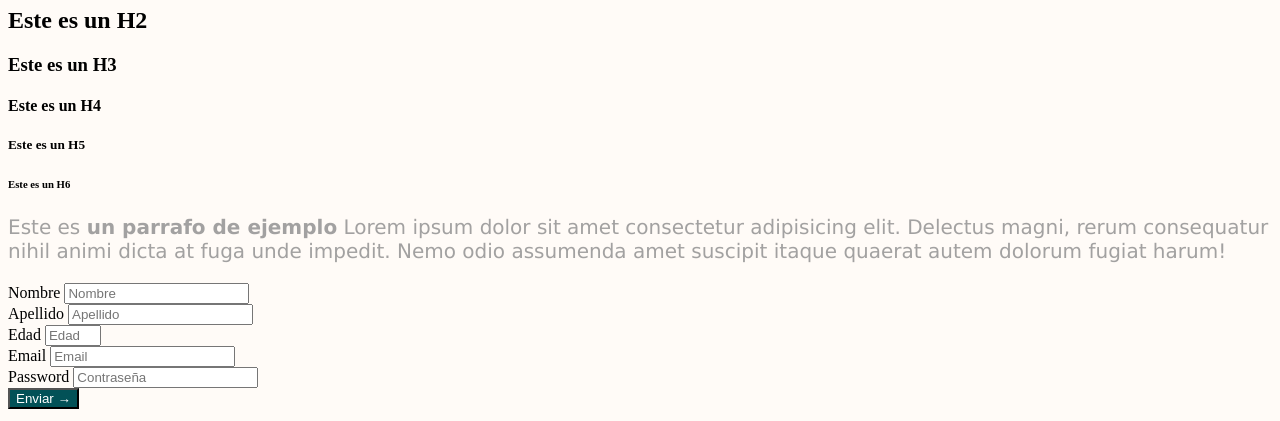
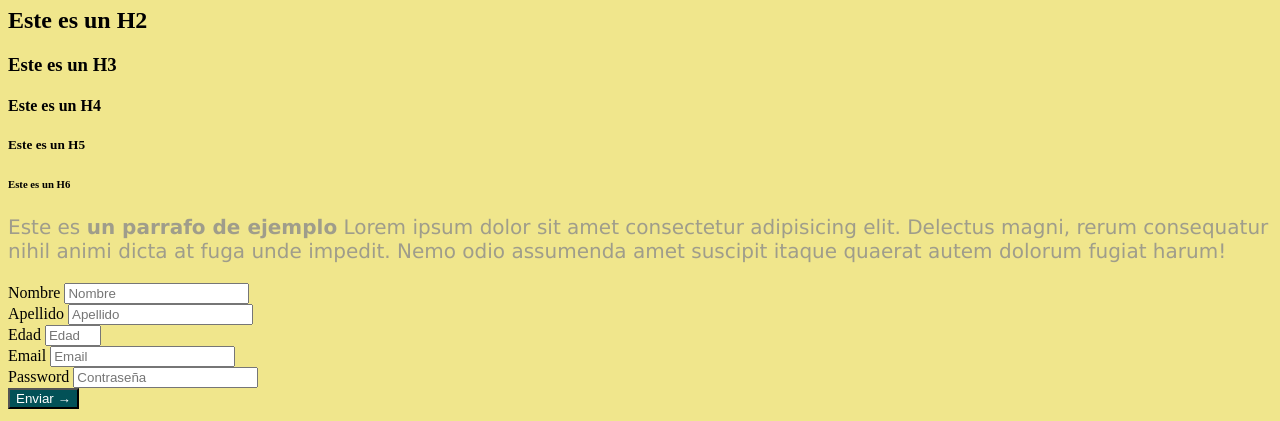
Before and after one commit to ErickCM14/Santander-S1, a plain HTML site: page index.html in a window 1280 px wide. Shown: the part 430-851 px from the top of the page. Drawn offline with Linux system fonts and the light colour scheme.

Commit message:
Cambie el backgroud

```diff
--- a/styles.css
+++ b/styles.css
@@ -1,5 +1,6 @@
 body {
-    background-color: #fffbf7;
+    /* background-color: #fffbf7; */
+    background-color:khaki;
 }
 
 h1 {
```
